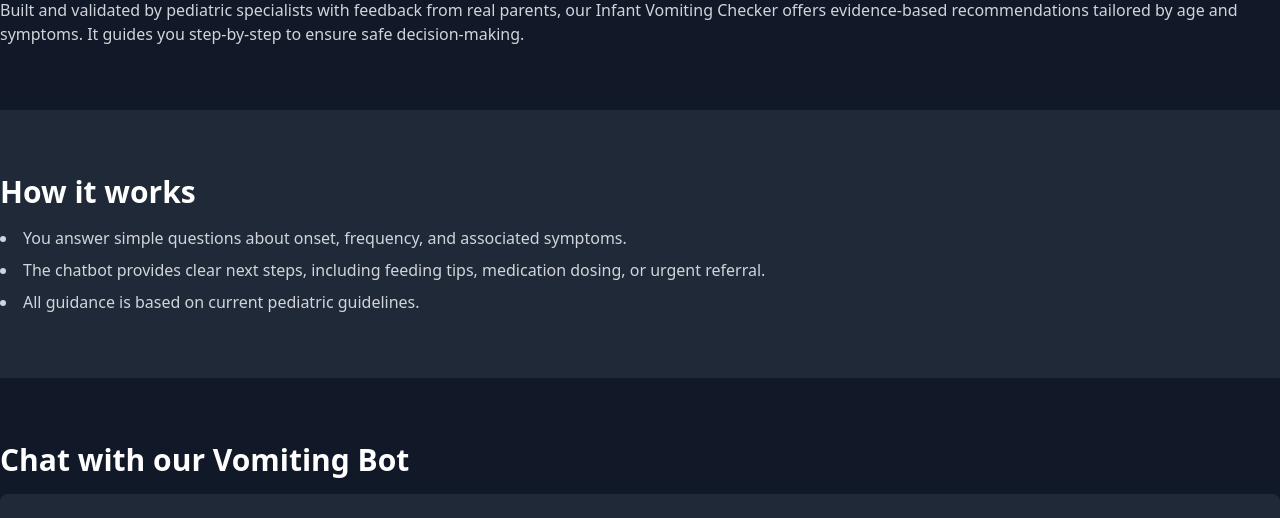
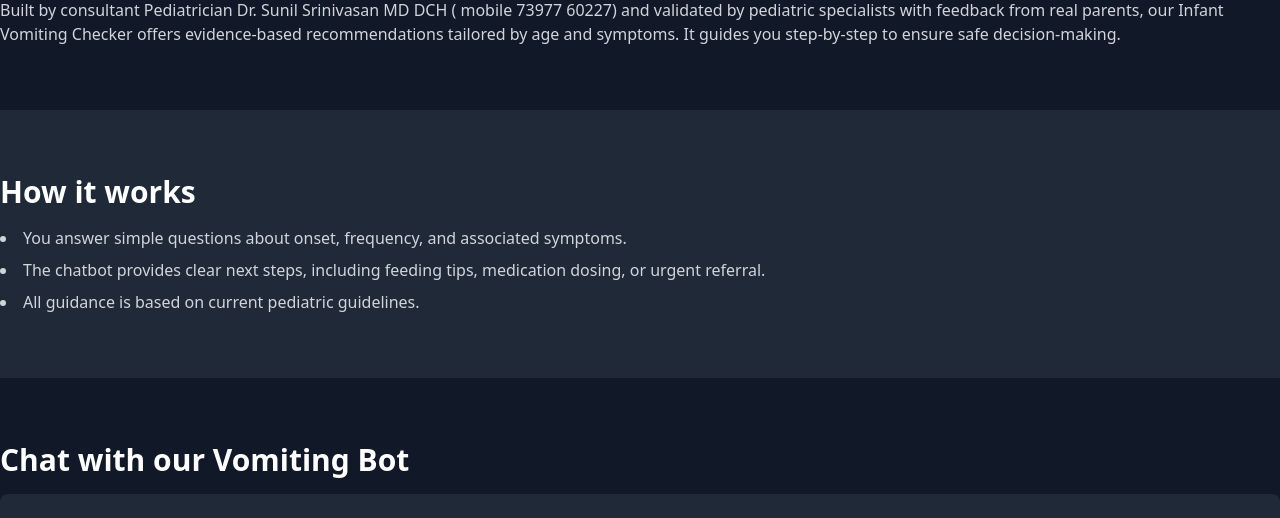
Before and after one commit to sunilsrinivasan/infant-vomit-checker, a plain HTML site: page landing.html in a window 1280 px wide. Shown: the part 582-1100 px from the top of the page. Drawn offline with nearby package versions, Linux system fonts and the light colour scheme.

Commit message:
Update landing.html

```diff
--- a/landing.html
+++ b/landing.html
@@ -36,7 +36,7 @@
   <!-- About Section -->
   <section id="about" class="container mx-auto py-16">
     <h3 class="text-3xl font-bold mb-4">About</h3>
-    <p class="text-gray-300">Built and validated by pediatric specialists with feedback from real parents, our Infant Vomiting Checker offers evidence-based recommendations tailored by age and symptoms. It guides you step-by-step to ensure safe decision-making.</p>
+    <p class="text-gray-300">Built by consultant Pediatrician Dr. Sunil Srinivasan MD DCH ( mobile 73977 60227) and validated by pediatric specialists with feedback from real parents, our Infant Vomiting Checker offers evidence-based recommendations tailored by age and symptoms. It guides you step-by-step to ensure safe decision-making.</p>
   </section>
 
   <!-- How it works -->
```
